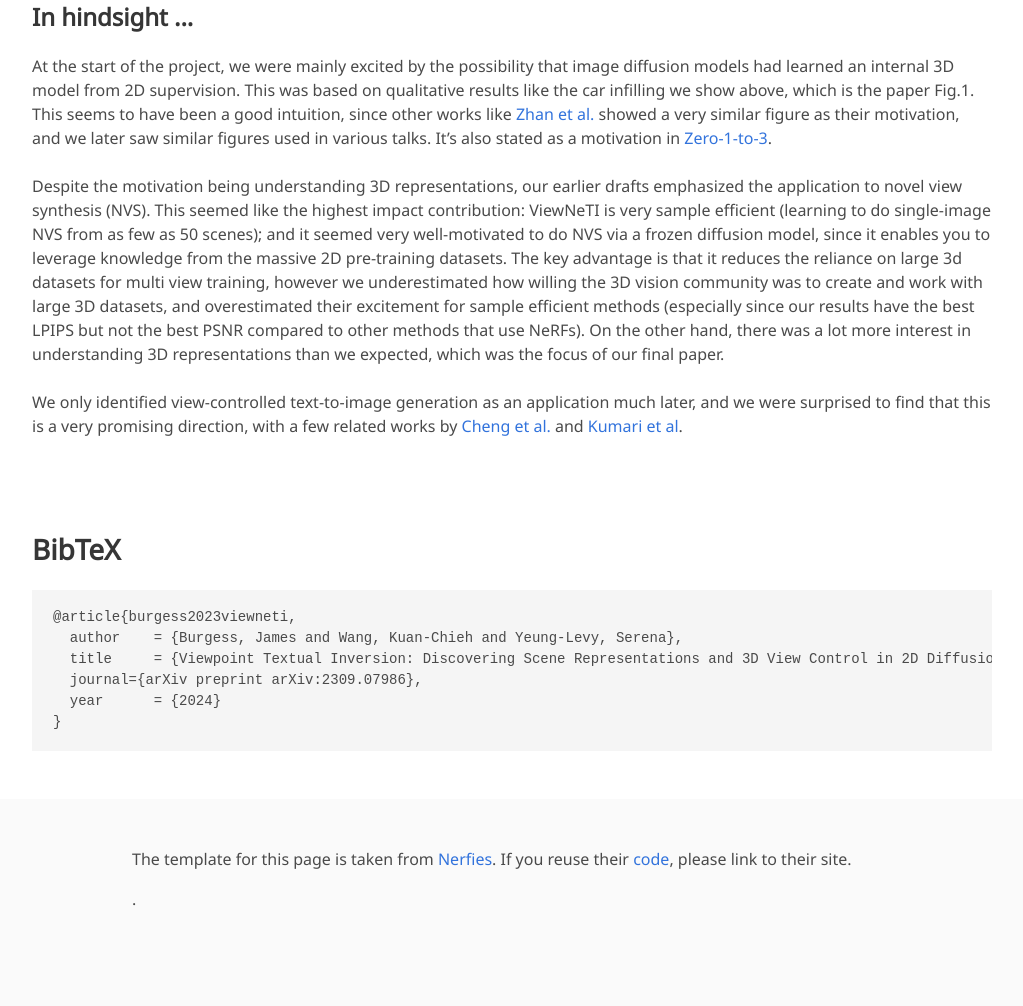
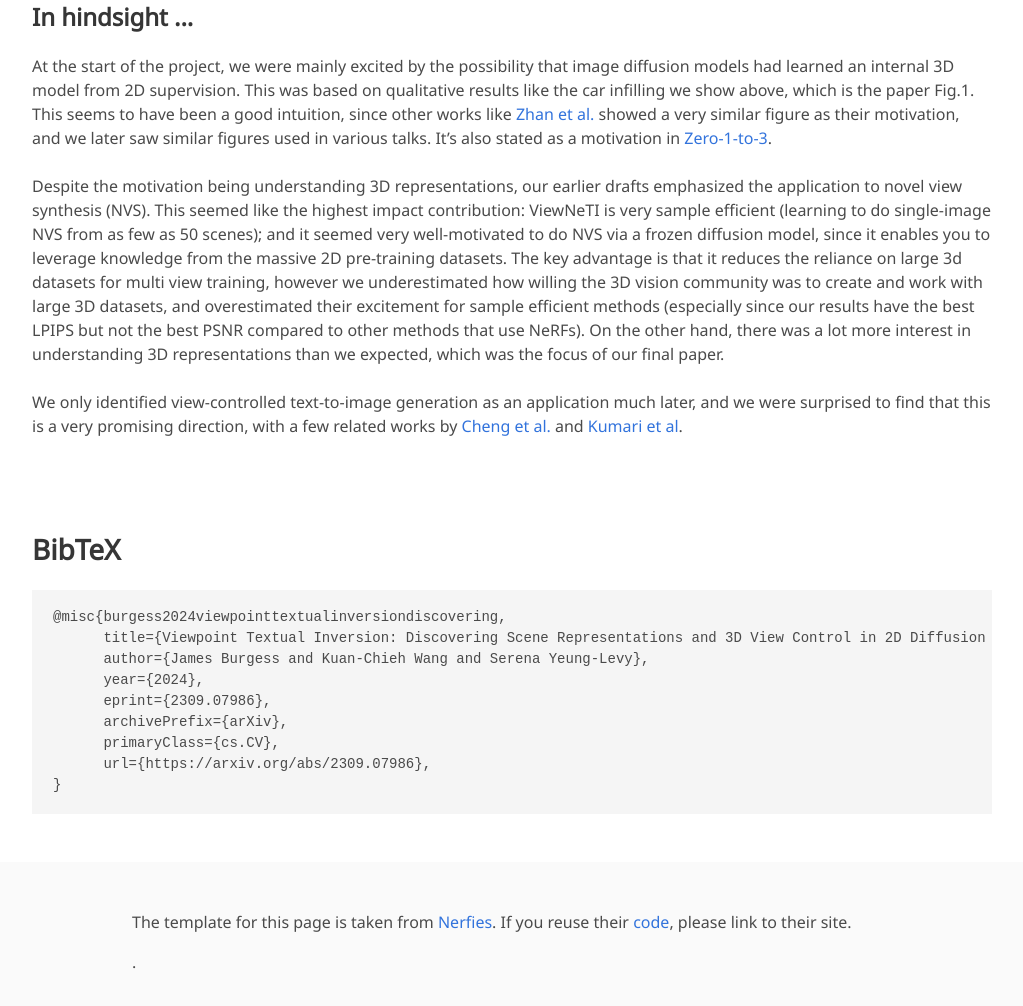
Before and after one commit to jmhb0/view_neti, a plain HTML site: page docs/index.html in a window 1280 px wide. Shown: the part 4380-5386 px from the top of the page, without its empty margins (128-1151 px from the left). Drawn offline with nearby package versions, Linux system fonts and the light colour scheme; some icons are missing; a web font is replaced by a local one.

Commit message:
Update index.html

```diff
--- a/docs/index.html
+++ b/docs/index.html
@@ -237,11 +237,14 @@
 <section class="section" id="BibTeX">
   <div class="container is-max-desktop content">
     <h2 class="title">BibTeX</h2>
-    <pre><code>@article{burgess2023viewneti,
-  author    = {Burgess, James and Wang, Kuan-Chieh and Yeung-Levy, Serena},
-  title     = {Viewpoint Textual Inversion: Discovering Scene Representations and 3D View Control in 2D Diffusion Models},
-  journal={arXiv preprint arXiv:2309.07986},
-  year      = {2024}
+    <pre><code>@misc{burgess2024viewpointtextualinversiondiscovering,
+      title={Viewpoint Textual Inversion: Discovering Scene Representations and 3D View Control in 2D Diffusion Models},
+      author={James Burgess and Kuan-Chieh Wang and Serena Yeung-Levy},
+      year={2024},
+      eprint={2309.07986},
+      archivePrefix={arXiv},
+      primaryClass={cs.CV},
+      url={https://arxiv.org/abs/2309.07986},
 }</code></pre>
   </div>
 </section>
```
